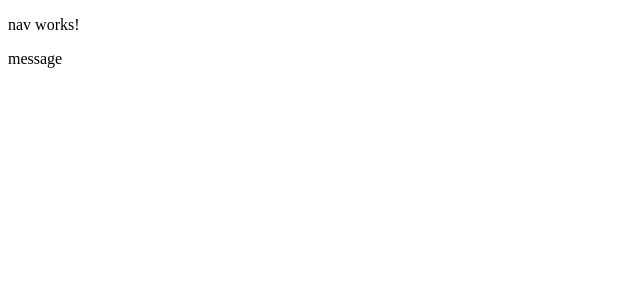
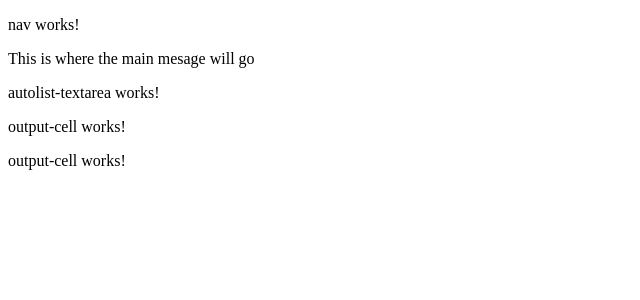
Before and after one commit to rena0157/autolistNg, an Angular app: page / in a window 1280 px wide. Shown: the top 300 px of the page, without its empty margins (0-640 px from the left). Built offline with nearby package versions, Linux system fonts and the light colour scheme.

Commit message:
Working on the comp

```diff
--- a/src/app/autolist-textarea/autolist-textarea.component.ts
+++ b/src/app/autolist-textarea/autolist-textarea.component.ts
@@ -1,7 +1,7 @@
 import { Component, OnInit } from '@angular/core';
 
 @Component({
-  selector: 'app-autolist-textarea',
+  selector: 'autolist-textarea',
   templateUrl: './autolist-textarea.component.html',
   styleUrls: ['./autolist-textarea.component.scss']
 })
--- a/src/app/home/home.component.html
+++ b/src/app/home/home.component.html
@@ -1,3 +1,7 @@
 <p>
-  message
+  This is where the main mesage will go
 </p>
+
+<autolist-textarea></autolist-textarea>
+<app-output-cell></app-output-cell>
+<app-output-cell></app-output-cell>
```
